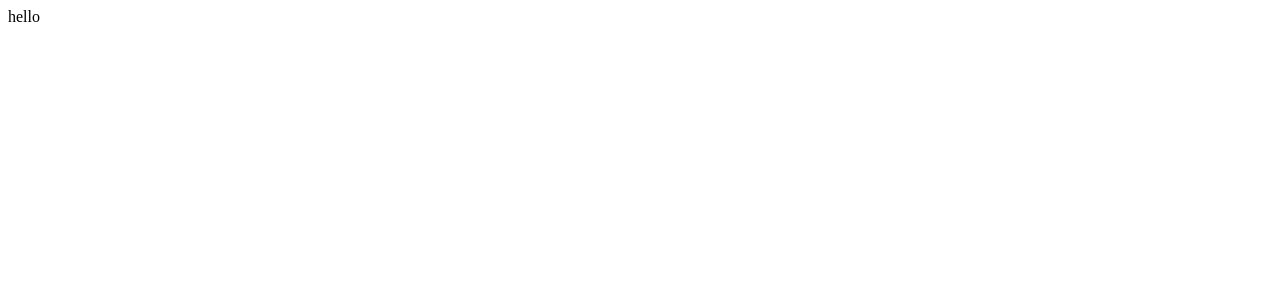
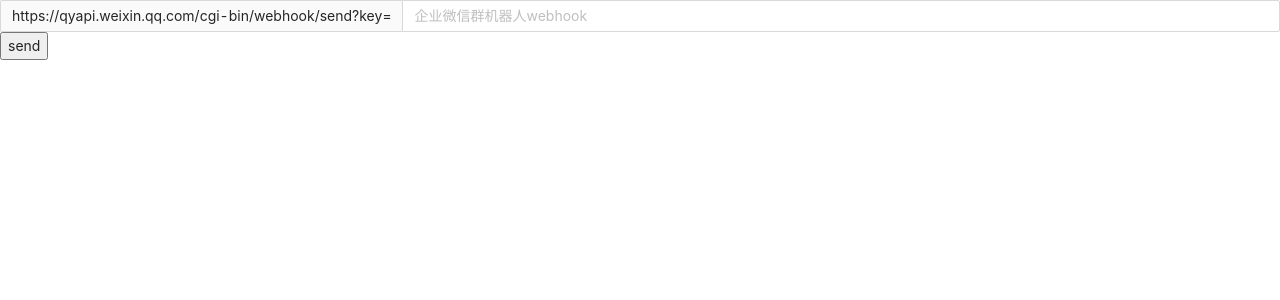
Before and after one commit to DandiacalMonkey/night-time-urination-wx-bot, a Vue app: page / in a window 1280 px wide. Shown: the top 300 px of the page. Built offline with nearby package versions, Linux system fonts and the light colour scheme.

Commit message:
feat: 1.添加调试服务器CORS代理 2.添加ant-design-vue 3.添加axios 4.添加企业微信群机器人文本消息简易测试

```diff
--- a/package.json
+++ b/package.json
@@ -14,6 +14,8 @@
   "author": "DandiacalMonkey",
   "license": "MIT",
   "dependencies": {
+    "ant-design-vue": "^2.2.8",
+    "axios": "^0.24.0",
     "vue": "^3.0.0",
     "vue-router": "^4.0.0-0",
     "vuex": "^4.0.0-0"
--- a/src/App.vue
+++ b/src/App.vue
@@ -1,5 +1,7 @@
 <template>
-    <div>hello</div>
+    <div>
+        <router-view></router-view>
+    </div>
 </template>
 
 <script lang="ts">
--- a/src/index.ts
+++ b/src/index.ts
@@ -2,5 +2,7 @@ import { createApp } from 'vue'
 import VueRouter from 'vue-router'
 import App from './App.vue'
 import router from './router';
+import Antd from 'ant-design-vue'
+import 'ant-design-vue/dist/antd.css';
 
-const app = createApp(App).use(router).mount('#app');
+const app = createApp(App).use(router).use(Antd).mount('#app');
--- a/src/views/Home.vue
+++ b/src/views/Home.vue
@@ -1,14 +1,41 @@
 <template>
-    <div>hello</div>
+    <div>{{ botWebhook }}</div>
+    <a-input ref=botWebhookInput v-bind:addon-before="botWebhookAddonBefore"
+             placeholder="企业微信群机器人webhook" v-model:value="botWebhook" />
+    <button v-on:click="send">send</button>
 </template>
 
 <script lang="ts">
 import { defineComponent } from 'vue'
+import axios from 'axios'
+
 export default defineComponent({
     data () {
-        return {};
+        return {
+            response: '' as string,
+            botWebhook: '' as string,
+            botWebhookAddonBefore: 'https://qyapi.weixin.qq.com/cgi-bin/webhook/send?key='
+        };
+    },
+    methods: {
+        send() {
+            let that = this;
+            axios.post('/qyapi/cgi-bin/webhook/send',
+            {
+                msgtype: "text",
+                text: {
+                    content: "测试消息"
+                }
+            },
+            {
+                params: {
+                    key: this.botWebhook
+                }
+            }).then((value) => that.response = JSON.stringify(value.data));
+        }
     }
-})
+});
+
 </script>
 
 <style lang="css">
--- a/webpack.config.js
+++ b/webpack.config.js
@@ -17,7 +17,15 @@ const config = {
   devServer: {
     open: true,
     host: "0.0.0.0",
-    port: 8090
+    port: 8090,
+    proxy: {
+      "/qyapi": {
+        target: "https://qyapi.weixin.qq.com",
+        changeOrigin: true,
+        secure: false,
+        pathRewrite: { "^/qyapi": "" }
+      }
+    }
   },
   devtool: 'source-map',
   plugins: [
```
Also changed, not shown: 1 other file (tests, documents, lock files or other folders).
